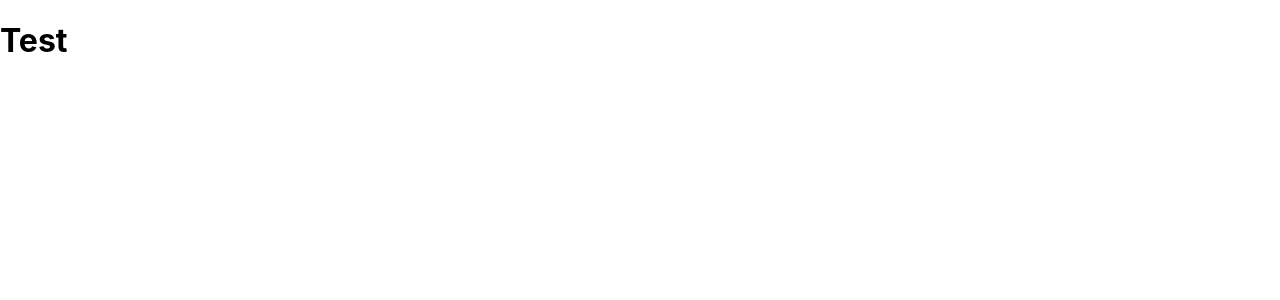
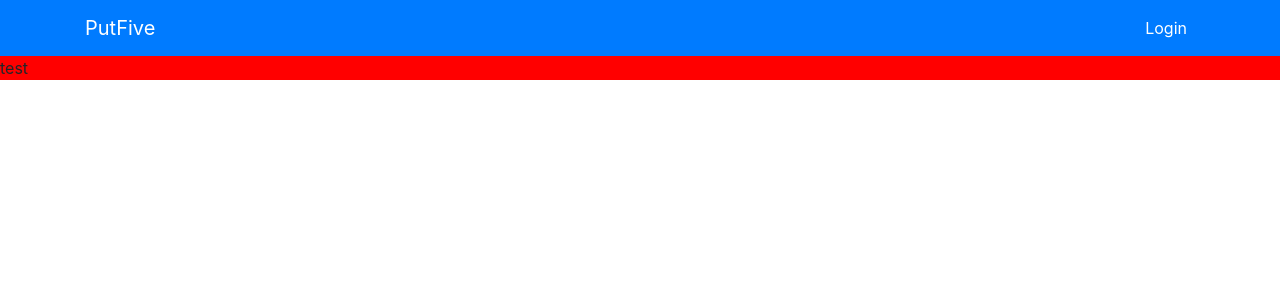
Before and after one commit to brycent/putFive, a Next.js app: page / in a window 1280 px wide. Shown: the top 300 px of the page. Built offline with nearby package versions, Linux system fonts and the light colour scheme.

Commit message:
additions

```diff
--- /dev/null
+++ b/components/Navbar/LandingNavbar.tsx
@@ -0,0 +1,57 @@
+import Head from 'next/head';
+import React, { useState } from 'react';
+import { Nav, Navbar, Container, Modal, Button } from 'react-bootstrap';
+import ModalHeader from 'react-bootstrap/esm/ModalHeader';
+import styles from '../../styles/components/navbar.module.css';
+
+export const LandingNavbar = () => {
+  const [show, setShow] = useState(false);
+  const handleClose = () => {
+    setShow(false);
+  };
+  const handleShow = () => {
+    event.preventDefault();
+    setShow(true);
+  };
+  return (
+    <div>
+      <Head>
+        <title>Create Next App</title>
+      </Head>
+      {/*Login-SignUp Modal*/}
+      <Modal show={show} onHide={handleClose}>
+        <Modal.Body>
+          If you're reading this you have made it to the modal body! Yay
+        </Modal.Body>
+        <Modal.Footer>
+          <Button onClick={handleClose}>Login</Button>
+        </Modal.Footer>
+      </Modal>
+      {/*Navbar*/}
+      <Navbar bg='primary' expand='lg'>
+        <Container>
+          <Navbar.Brand href='#home' className={styles.navbarText}>
+            PutFive
+          </Navbar.Brand>
+          <Navbar.Toggle aria-controls='basic-navbar-nav' />
+          <Navbar.Collapse id='basic-navbar-nav'>
+            <Nav className='ml-auto'>
+              <Nav.Link
+                href='#link'
+                className={styles.navbarText}
+                onClick={(e) => {
+                  e.preventDefault();
+                  handleShow();
+                }}
+              >
+                Login
+              </Nav.Link>
+            </Nav>
+          </Navbar.Collapse>
+        </Container>
+      </Navbar>
+    </div>
+  );
+};
+
+export default LandingNavbar;
--- a/package.json
+++ b/package.json
@@ -10,9 +10,15 @@
   },
   "dependencies": {
     "@types/prop-types": "^15.7.3",
+    "@zeit/next-css": "^1.0.1",
+    "@zeit/next-less": "^1.0.1",
+    "@zeit/next-sass": "^1.0.1",
+    "bootstrap": "^4.6.0",
     "next": "10.0.6",
+    "next-images": "^1.7.0",
     "prop-types": "^15.7.2",
     "react": "17.0.1",
+    "react-bootstrap": "^1.4.3",
     "react-dom": "17.0.1"
   },
   "devDependencies": {
--- a/pages/_app.jsx
+++ b/pages/_app.jsx
@@ -1,5 +1,6 @@
 /* eslint-disable react/prop-types */
 import '../styles/globals.css';
+import 'bootstrap/dist/css/bootstrap.min.css';
 
 function MyApp({ Component, pageProps }) {
   return <Component pageProps={pageProps} />;
--- a/pages/index.tsx
+++ b/pages/index.tsx
@@ -1,13 +1,16 @@
+/* eslint-disable import/no-unresolved */
 import Head from 'next/head';
+import { LandingNavbar } from '../components/Navbar/LandingNavbar';
 import styles from '../styles/Home.module.css';
 
 export default function Home() {
   return (
-    <div className={styles.container}>
+    <div>
       <Head>
         <title>Create Next App</title>
       </Head>
-      <h1>Test</h1>
+      <LandingNavbar />
+      <div className={styles.container}>test</div>
     </div>
   );
 }
--- a/styles/Home.module.css
+++ b/styles/Home.module.css
@@ -6,10 +6,50 @@
   max-width: 800px;
   margin-top: 3rem;
 }
+.container {
+  background-color: pink;
+}
 
-@media (max-width: 600px) {
+@media (min-width: 600px) {
   .grid {
     width: 100%;
     flex-direction: column;
   }
+
+  .container {
+    background-color: lightseagreen;
+  }
 }
+
+@media (min-width: 900px) {
+  .grid {
+    width: 100%;
+    flex-direction: column;
+  }
+
+  .container {
+    background-color: silver;
+  }
+}
+
+@media (min-width: 1200px) {
+  .grid {
+    width: 100%;
+    flex-direction: column;
+  }
+
+  .container {
+    background-color: red;
+  }
+}
+
+@media (min-width: 1800px) {
+  .grid {
+    width: 100%;
+    flex-direction: column;
+  }
+
+  .container {
+    background-color: purple !important;
+  }
+}
--- /dev/null
+++ b/styles/components/navbar.module.css
@@ -0,0 +1,3 @@
+.navbarText {
+  color: white !important;
+}
```
Also changed, not shown: .eslintrc.json, 1 other file (tests, documents, lock files or other folders).
